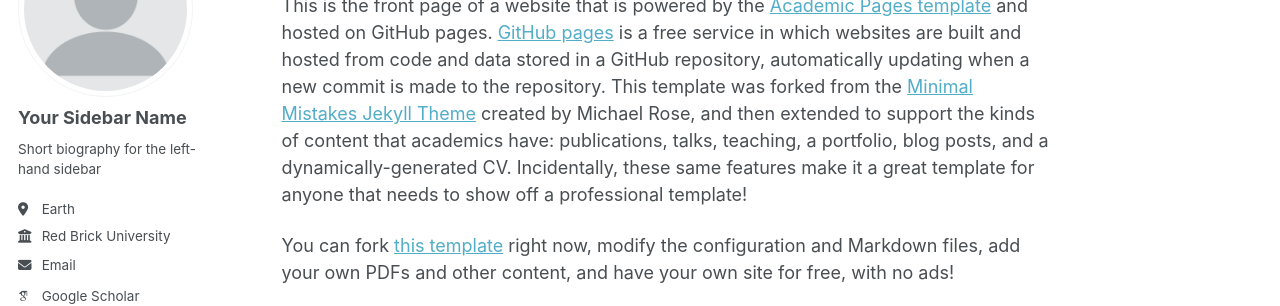
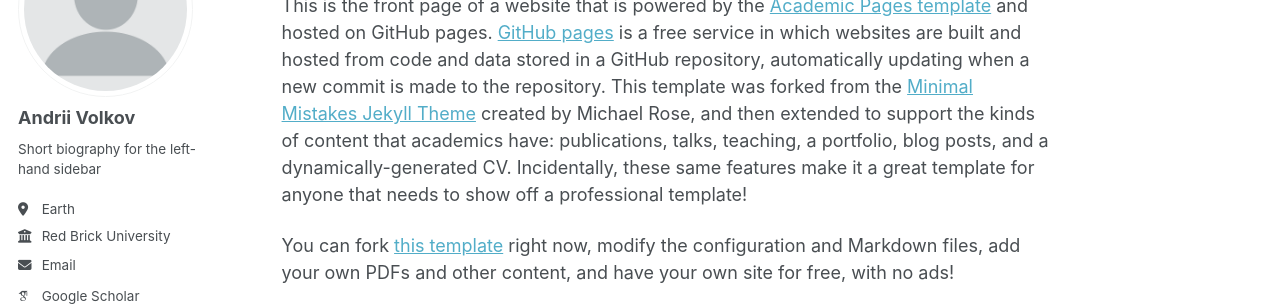
Before and after one commit to polyflow3d/portfolio, a Jekyll site: the page built from _pages/about.md, in a window 1280 px wide. Shown: the part 179-485 px from the top of the page. Built offline with Jekyll 4.4.1, drawn with Linux system fonts in a browser that asks for light colours; some web fonts are replaced; a script bundle is joined from its source files by our own code; library files that are not in the unit come from our copies.

Commit message:
Update _config.yml

```diff
--- a/_config.yml
+++ b/_config.yml
@@ -24,7 +24,7 @@ repository               : "academicpages/academicpages.github.io"
 author:
   # Biographic information
   avatar           : "profile.png"
-  name             : "Your Sidebar Name"
+  name             : "Andrii Volkov"
   pronouns         : # example: "she/her"
   bio              : "Short biography for the left-hand sidebar"
   location         : "Earth"
```
